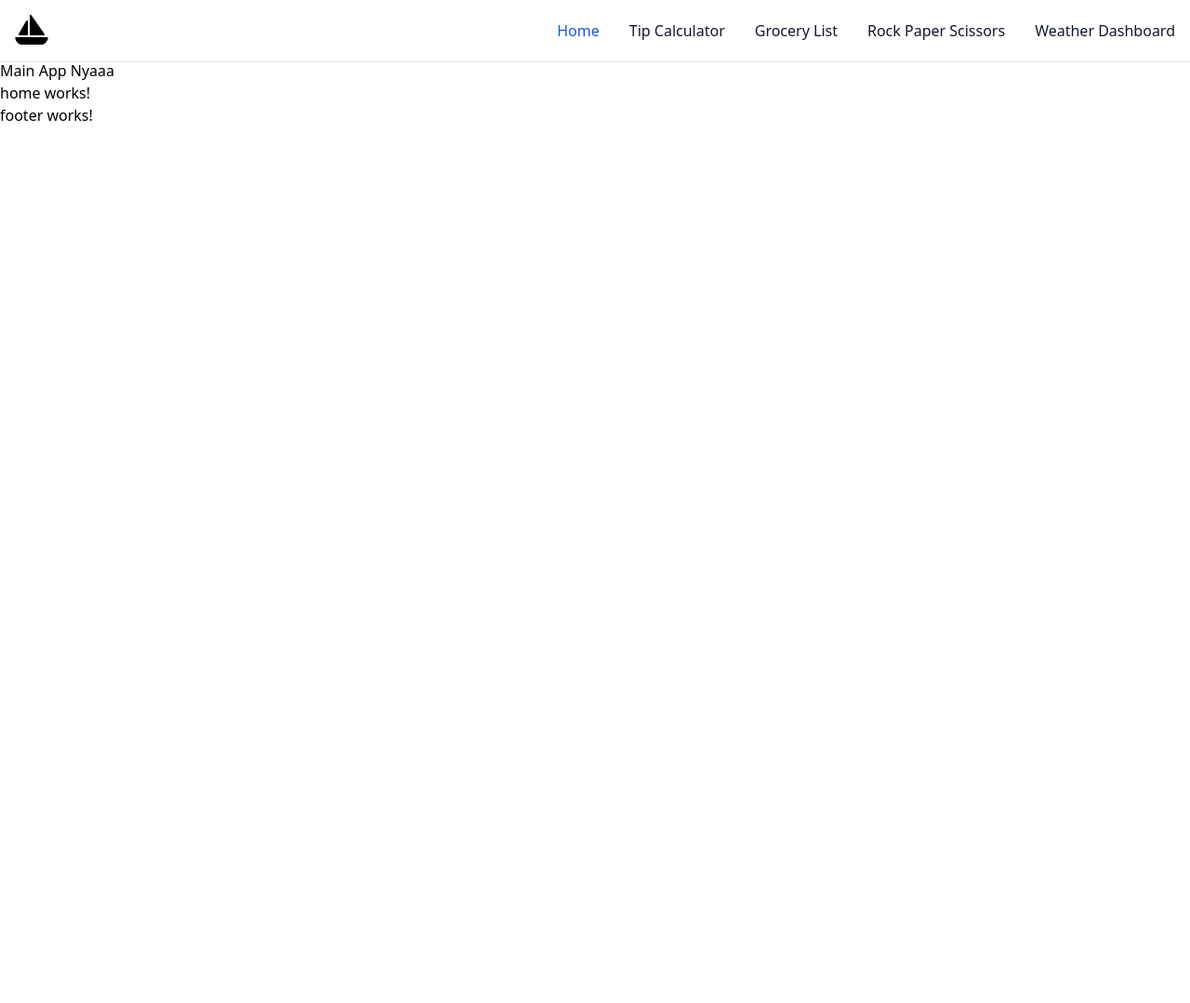
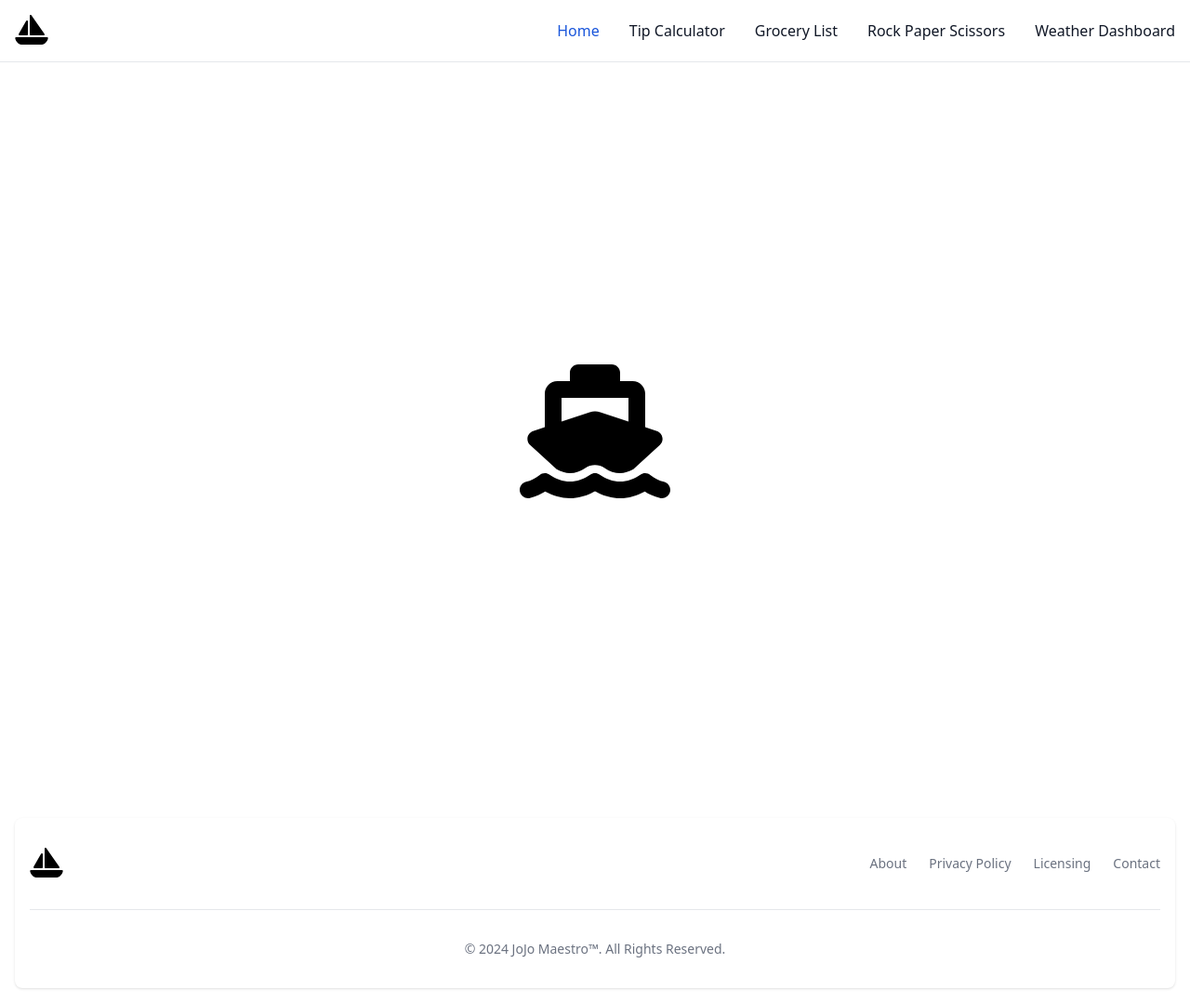
Before and after one commit to UreshiiPanda/zeal, an Angular app in the folder zeal/: page / in a window 1280 px wide. Shown: the whole page at 93% size. Before the commit the page ends 800 px from the top, so only its background shows below. Built offline with nearby package versions, Linux system fonts and the light colour scheme.

Commit message:
tips page started

```diff
--- a/zeal/src/app/app.component.html
+++ b/zeal/src/app/app.component.html
@@ -1,8 +1,7 @@
 <header></header>
 <div class="container">
   <main class="pt-16">
-    <p> Main App Nyaaa </p>
     <router-outlet></router-outlet>
   </main>
 </div>
-<footer></footer>
+<app-footer></app-footer>
--- a/zeal/src/app/shared/components/footer/footer.component.html
+++ b/zeal/src/app/shared/components/footer/footer.component.html
@@ -1 +1,32 @@
-<p>footer works!</p>
+
+
+<footer class="bg-white rounded-lg shadow dark:bg-gray-900 m-4">
+    <div class="w-full max-w-screen-xl mx-auto p-4 md:py-8">
+        <div class="sm:flex sm:items-center sm:justify-between">
+           <fa-icon [icon]="faSailboat" size="2x"></fa-icon>
+
+<!--            <a href="https://flowbite.com/" class="flex items-center mb-4 sm:mb-0 space-x-3 rtl:space-x-reverse">
+                <img src="https://flowbite.com/docs/images/logo.svg" class="h-8" alt="Flowbite Logo" />
+                <span class="self-center text-2xl font-semibold whitespace-nowrap dark:text-white">Flowbite</span>
+            </a>
+-->
+
+            <ul class="flex flex-wrap items-center mb-6 text-sm font-medium text-gray-500 sm:mb-0 dark:text-gray-400">
+                <li>
+                    <a href="#" class="hover:underline me-4 md:me-6">About</a>
+                </li>
+                <li>
+                    <a href="#" class="hover:underline me-4 md:me-6">Privacy Policy</a>
+                </li>
+                <li>
+                    <a href="#" class="hover:underline me-4 md:me-6">Licensing</a>
+                </li>
+                <li>
+                    <a href="#" class="hover:underline">Contact</a>
+                </li>
+            </ul>
+        </div>
+        <hr class="my-6 border-gray-200 sm:mx-auto dark:border-gray-700 lg:my-8" />
+        <span class="block text-sm text-gray-500 sm:text-center dark:text-gray-400">© 2024 <a href="https://github.com/UreshiiPanda" class="hover:underline">JoJo Maestro™</a>. All Rights Reserved.</span>
+    </div>
+</footer>
--- a/zeal/src/app/shared/components/footer/footer.component.ts
+++ b/zeal/src/app/shared/components/footer/footer.component.ts
@@ -1,12 +1,18 @@
 import { Component } from '@angular/core';
+import { FontAwesomeModule } from '@fortawesome/angular-fontawesome';
+import { faSailboat } from '@fortawesome/free-solid-svg-icons';
+
 
 @Component({
-  selector: 'footer',
+  selector: 'app-footer',
   standalone: true,
-  imports: [],
+  imports: [
+    FontAwesomeModule,
+  ],
   templateUrl: './footer.component.html',
   styleUrl: './footer.component.css'
 })
 export class FooterComponent {
+  faSailboat = faSailboat;
 
 }
--- a/zeal/src/app/shared/components/header/header.component.html
+++ b/zeal/src/app/shared/components/header/header.component.html
@@ -1,7 +1,7 @@
 
 
 <nav class="bg-white dark:bg-gray-900 fixed w-full z-20 top-0 start-0 border-b border-gray-200 dark:border-gray-600">
-  <div class="max-w-screen-xl flex flex-wrap items-center justify-between mx-auto p-4">
+  <div class="w-full flex flex-wrap items-center justify-between mx-auto p-4">
   <fa-icon [icon]="faSailboat" size="2x"></fa-icon>
 
 <!--
--- a/zeal/src/app/shared/components/home/home.component.html
+++ b/zeal/src/app/shared/components/home/home.component.html
@@ -1 +1,5 @@
-<p>home works!</p>
+<div class="flex justify-center items-center h-screen">
+    <div class="flex justify-center">
+      <fa-icon [icon]="faShip" size="9x" animation="fade"></fa-icon>
+    </div>
+</div>
--- a/zeal/src/app/shared/components/home/home.component.ts
+++ b/zeal/src/app/shared/components/home/home.component.ts
@@ -1,10 +1,14 @@
 import { Component } from '@angular/core';
 import { RouterOutlet, RouterLink, RouterLinkActive } from '@angular/router';
+import { FontAwesomeModule } from '@fortawesome/angular-fontawesome';
+import { faShip } from '@fortawesome/free-solid-svg-icons';
+
 
 @Component({
   selector: 'home',
   standalone: true,
   imports: [
+    FontAwesomeModule,
     RouterOutlet,
     RouterLink,
     RouterLinkActive,
@@ -13,5 +17,5 @@ import { RouterOutlet, RouterLink, RouterLinkActive } from '@angular/router';
   styleUrl: './home.component.css'
 })
 export class HomeComponent {
-
+  faShip = faShip;
 }
--- a/zeal/src/app/shared/components/tips/tips.component.html
+++ b/zeal/src/app/shared/components/tips/tips.component.html
@@ -1 +1,17 @@
-<p>tips works!</p>
+
+<div class="flex justify-center items-center h-screen">
+<!--
+  <label for="website-admin" class="block mb-2 text-sm font-medium text-gray-900 dark:text-white">Username</label>
+-->
+  <div class="flex">
+    <span class="inline-flex items-center px-3 text-sm text-gray-900 bg-gray-200 border rounded-e-0 border-gray-300 border-e-0 rounded-s-md dark:bg-gray-600 dark:text-gray-400 dark:border-gray-600">
+        <fa-icon [icon]="faDollarSign" class="text-gray-600"></fa-icon>
+
+<!--      <svg class="w-4 h-4 text-gray-500 dark:text-gray-400" aria-hidden="true" xmlns="http://www.w3.org/2000/svg" fill="currentColor" viewBox="0 0 20 20">
+          <path d="M10 0a10 10 0 1 0 10 10A10.011 10.011 0 0 0 10 0Zm0 5a3 3 0 1 1 0 6 3 3 0 0 1 0-6Zm0 13a8.949 8.949 0 0 1-4.951-1.488A3.987 3.987 0 0 1 9 13h2a3.987 3.987 0 0 1 3.951 3.512A8.949 8.949 0 0 1 10 18Z"/>
+      </svg>
+-->
+    </span>
+    <input type="text" id="website-admin" class="rounded-none rounded-e-lg bg-gray-50 border text-gray-900 focus:ring-blue-500 focus:border-blue-500 block flex-1 min-w-0 w-full text-sm border-gray-300 p-2.5  dark:bg-gray-700 dark:border-gray-600 dark:placeholder-gray-400 dark:text-white dark:focus:ring-blue-500 dark:focus:border-blue-500" placeholder="Total Bill">
+  </div>
+</div>
--- a/zeal/src/app/shared/components/tips/tips.component.ts
+++ b/zeal/src/app/shared/components/tips/tips.component.ts
@@ -1,11 +1,14 @@
 import { Component } from '@angular/core';
 import { RouterOutlet, RouterLink, RouterLinkActive } from '@angular/router';
+import { FontAwesomeModule } from '@fortawesome/angular-fontawesome';
+import { faDollarSign } from '@fortawesome/free-solid-svg-icons';
 
 
 @Component({
   selector: 'tips',
   standalone: true,
   imports: [
+    FontAwesomeModule,
     RouterOutlet,
     RouterLink,
     RouterLinkActive,
@@ -13,6 +16,7 @@ import { RouterOutlet, RouterLink, RouterLinkActive } from '@angular/router';
   templateUrl: './tips.component.html',
   styleUrl: './tips.component.css'
 })
+
 export class TipsComponent {
-
+  faDollarSign = faDollarSign;
 }
```
